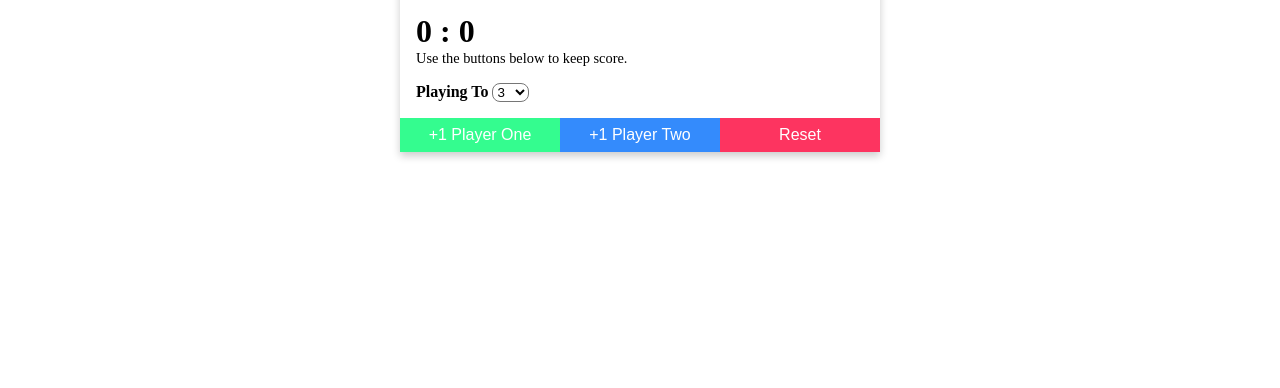
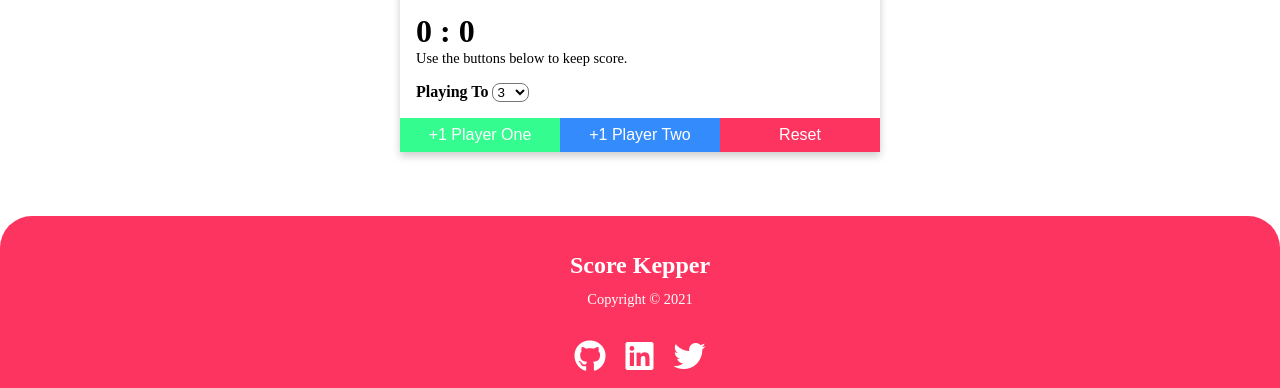
Before and after one commit to singhsduos/Score-Keeper, a plain HTML site: page index.html in a window 1280 px wide. Shown: the part 458-846 px from the top of the page. Before the commit the page ends 800 px from the top, so only its background shows below. Drawn offline with Linux system fonts and the light colour scheme.

Commit message:
footer-added, footer-style

```diff
--- a/index.html
+++ b/index.html
@@ -2,22 +2,33 @@
 <html lang="en">
 
 <head>
+    <!-- Meta Tags -->
     <meta charset="UTF-8">
     <meta http-equiv="X-UA-Compatible" content="IE=edge">
     <meta name="viewport" content="width=device-width, initial-scale=1.0">
+
+    <!-- Font-Awesome for icons -->
+    <link rel="stylesheet" href="https://cdnjs.cloudflare.com/ajax/libs/font-awesome/5.15.1/css/all.min.css"
+        integrity="sha512-+4zCK9k+qNFUR5X+cKL9EIR+ZOhtIloNl9GIKS57V1MyNsYpYcUrUeQc9vNfzsWfV28IaLL3i96P9sdNyeRssA=="
+        crossorigin="anonymous" />
+
+    <!-- Style Sheet Connected -->
     <link rel="stylesheet" href="style.css">
     <title>Score Keeper</title>
 </head>
 
 <body>
-
+    <!-- Body Container -->
     <div class="container">
+        <!-- Image Conatiner -->
         <div class="imageContainer">
             <img src="https://images.unsplash.com/photo-1534158914592-062992fbe900?ixlib=rb-1.2.1&ixid=eyJhcHBfaWQiOjEyMDd9&auto=format&fit=crop&w=3784&q=80"
                 alt="image">
             <h4>Ping Pong Score Keeper</h4>
         </div>
+        <!-- Score Section -->
         <div class="score-card">
+            <!-- Score Board Details -->
             <div class="details">
                 <h1><span id="p1DisplayScore">0</span> : <span id="p2DisplayScore">0</span></h1>
                 <p>Use the buttons below to keep score.</p>
@@ -36,6 +47,7 @@
                     </select>
                 </div>
             </div>
+            <!-- Buttons For Play-->
             <div class="buttons">
                 <button class="btn-1"><span id="btn1Text" class="btn-text">+1 Player One</span></button>
                 <button class="btn-2"><span id="btn2Text" class="btn-text">+1 Player Two</span></button>
@@ -44,6 +56,27 @@
         </div>
     </div>
 
+    <footer>
+        <div class="footer">
+            <div class="copyright">
+                <h2 class="text">Score Kepper</h2>
+                <p class="copyText">Copyright &copy; 2021</p>
+            </div>
+
+            <div class="socialMedia">
+                <a href="https://github.com/singhsduos/Score-Keeper" target="_blank" rel="noopener noreferrer">
+                    <i class="fab fa-github fa-2x"></i>
+                </a>
+                <a href="https://www.linkedin.com/in/neeleshsng/" target="_blank" rel="noopener noreferrer">
+                    <i class="fab fa-linkedin fa-2x"></i>
+                </a>
+                <a href="https://twitter.com/singhs_duos" target="_blank" rel="noopener noreferrer">
+                    <i class="fab fa-twitter fa-2x"></i>
+                </a>
+            </div>
+        </div>
+    </footer>
+    <!-- Script Attached -->
     <script src="app.js"></script>
 </body>
 
--- a/style.css
+++ b/style.css
@@ -1,7 +1,7 @@
 /*
  ______________________________________________
 |                                              |
-|        DEFAULT BODY AND OTHER TAG CSS        |
+|     DEFAULT BODY, ROOT AND OTHER TAG CSS     |
 |______________________________________________|
 
 */
@@ -13,7 +13,8 @@
   --green-alpha: rgba(37, 192, 107, 0.95);
   --blue-alpha:  rgba(52, 139, 252, 0.8);
   --red-alpha:   rgba(252, 52, 95, 0.8);
-  --border-color: #c2c9d6;
+  --border-color:#c2c9d6;
+  --card-color:  rgba(0, 0, 0, 0.2);
 }
 
 body {
@@ -66,7 +67,7 @@ option:focus {
 
 */
 .container {
-  box-shadow: 0 4px 8px 0 rgba(0, 0, 0, 0.2);
+  box-shadow: 0 4px 8px 0 var(--card-color);
   width: 30rem;
   margin: 4rem auto;
   left: auto;
@@ -79,7 +80,7 @@ option:focus {
 }
 
 .container:hover {
-  box-shadow: 0 8px 16px 0 rgba(0, 0, 0, 0.2);
+  box-shadow: 0 8px 16px 0 var(--card-color);
 }
 
 .imageContainer {
@@ -142,6 +143,48 @@ option:focus {
   background-color: var(--red-alpha);
 }
 
+/* footer */
+
+.footer {
+  bottom: 0;
+  right: 0;
+  left: 0;
+  max-width: 100%;
+  padding: 1rem 0.5rem;
+  text-align: center;
+  justify-content: space-evenly;
+  background: var(--red-shades);
+  color: white;
+  border-top-left-radius: 2rem;
+  border-top-right-radius: 2rem;
+  display: flex;
+  flex-direction: column;
+}
+
+.copyright {
+  margin: 0em 1em;
+}
+
+.socialMedia {
+  margin-top: 1em;
+}
+.text {
+  margin-bottom: 0.5em;
+}
+
+.copyText {
+  margin-top: 0.5em;
+}
+
+.socialMedia a {
+  margin: 0.5em;
+  text-decoration: none;
+}
+
+.socialMedia i {
+  color: white;
+}
+
 /*
  ______________________________________________
 |                                              |
@@ -165,7 +208,7 @@ option:focus {
 }
 
 .looserColor {
-  color: var(--blue-shades);
+  color: var(--red-shades);
 }
 
 .btn1Disabled {
```
